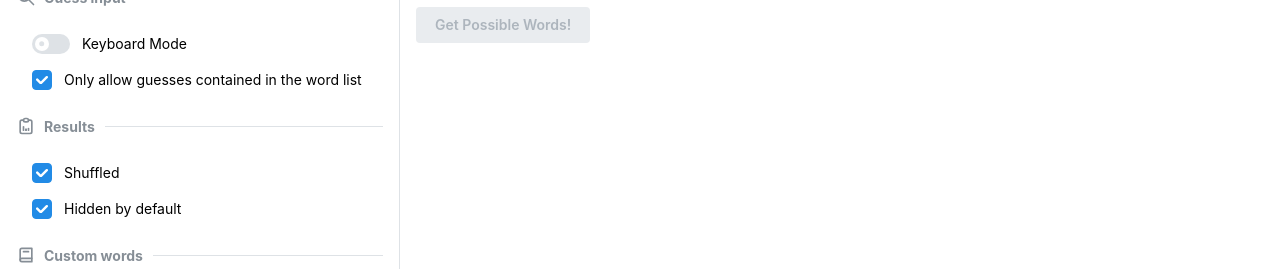
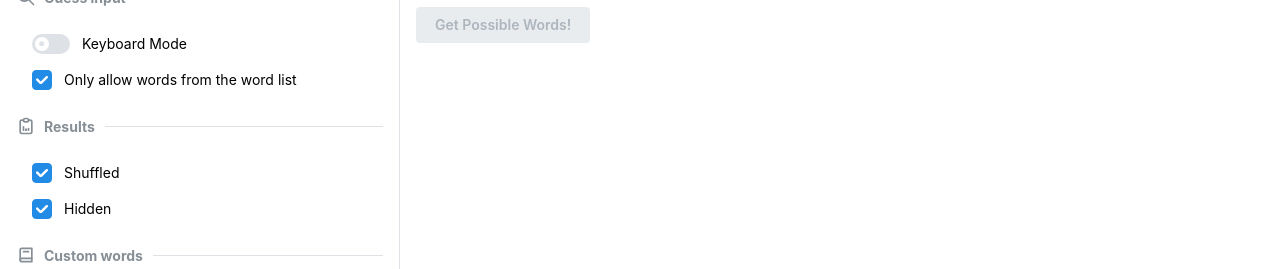
Before and after one commit to dLogan807/word-discern, a React (Vite) app: page / in a window 1280 px wide. Shown: the part 146-415 px from the top of the page. Built offline with nearby package versions, Linux system fonts and the light colour scheme.

Commit message:
show results in plaintext if not hidden

```diff
--- a/src/components/Results/Results.tsx
+++ b/src/components/Results/Results.tsx
@@ -19,21 +19,26 @@ export default function Results({
   results: string[];
   defaultHidden?: boolean;
 }) {
+  const numberToShow = 7;
   const [trimmedResults, setTrimmedResults] = useState<string[]>(
-    results.slice(0, 5)
+    results.slice(0, numberToShow)
   );
   useEffect(() => {
-    setTrimmedResults(results.slice(0, 5));
+    setTrimmedResults(results.slice(0, numberToShow));
   }, [results]);
 
   function loadMoreResults() {
-    setTrimmedResults(results.slice(0, trimmedResults.length + 5));
+    setTrimmedResults(results.slice(0, trimmedResults.length + numberToShow));
   }
 
   const resultGroups = trimmedResults.map((result) => {
     return (
       <ListItem key={result}>
-        <ResultChars result={result} defaultHidden={defaultHidden} />
+        {defaultHidden ? (
+          <ResultChars result={result} />
+        ) : (
+          <Text>{result}</Text>
+        )}
       </ListItem>
     );
   });
--- a/src/components/Settings/Settings.tsx
+++ b/src/components/Settings/Settings.tsx
@@ -32,7 +32,7 @@ export default function Settings(props: SettingsProps) {
         classNames={{ root: classes.setting_switch }}
       />
       <Checkbox
-        label="Only allow guesses contained in the word list"
+        label="Only allow words from the word list"
         classNames={{ root: classes.setting_switch }}
         defaultChecked
       />
@@ -46,7 +46,7 @@ export default function Settings(props: SettingsProps) {
         classNames={{ root: classes.setting_switch }}
       />
       <Checkbox
-        label="Hidden by default"
+        label="Hidden"
         checked={props.defaultHidden}
         onChange={(event) =>
           props.setDefaultHidden(event.currentTarget.checked)
```
